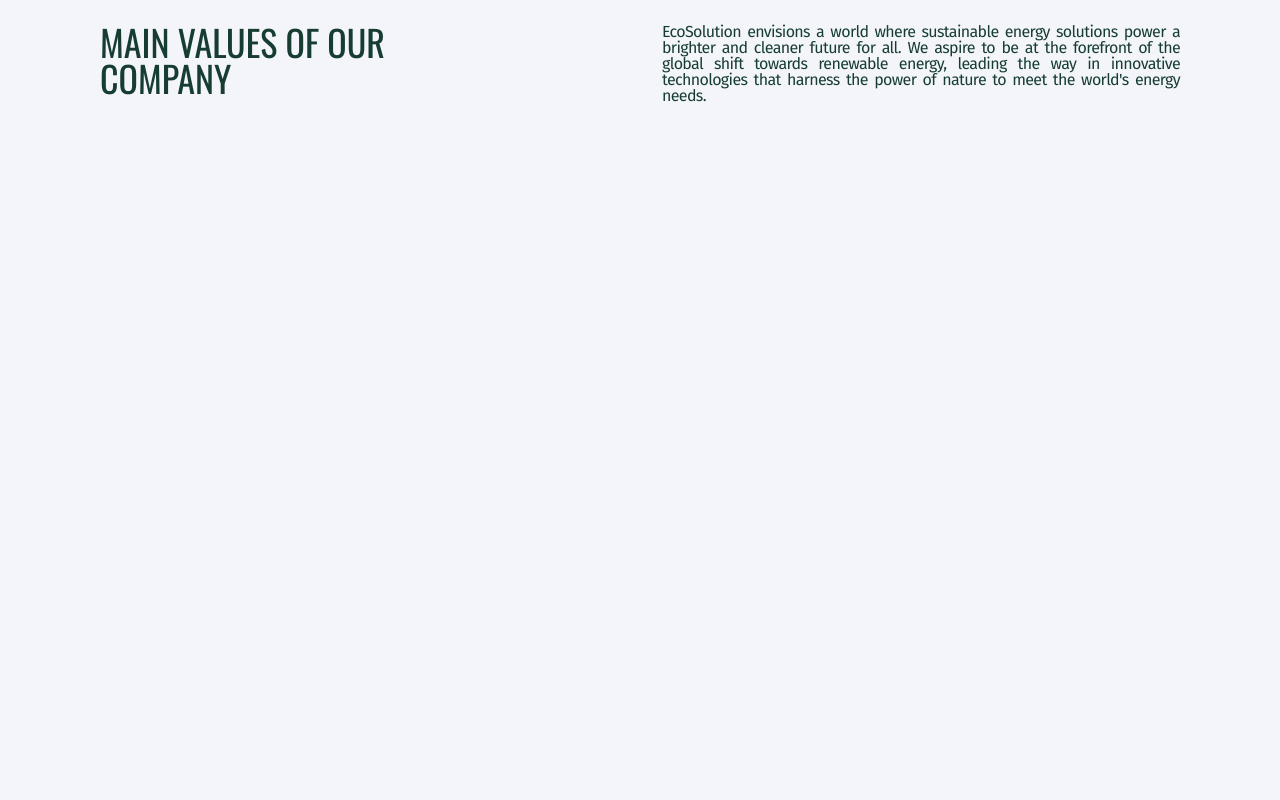
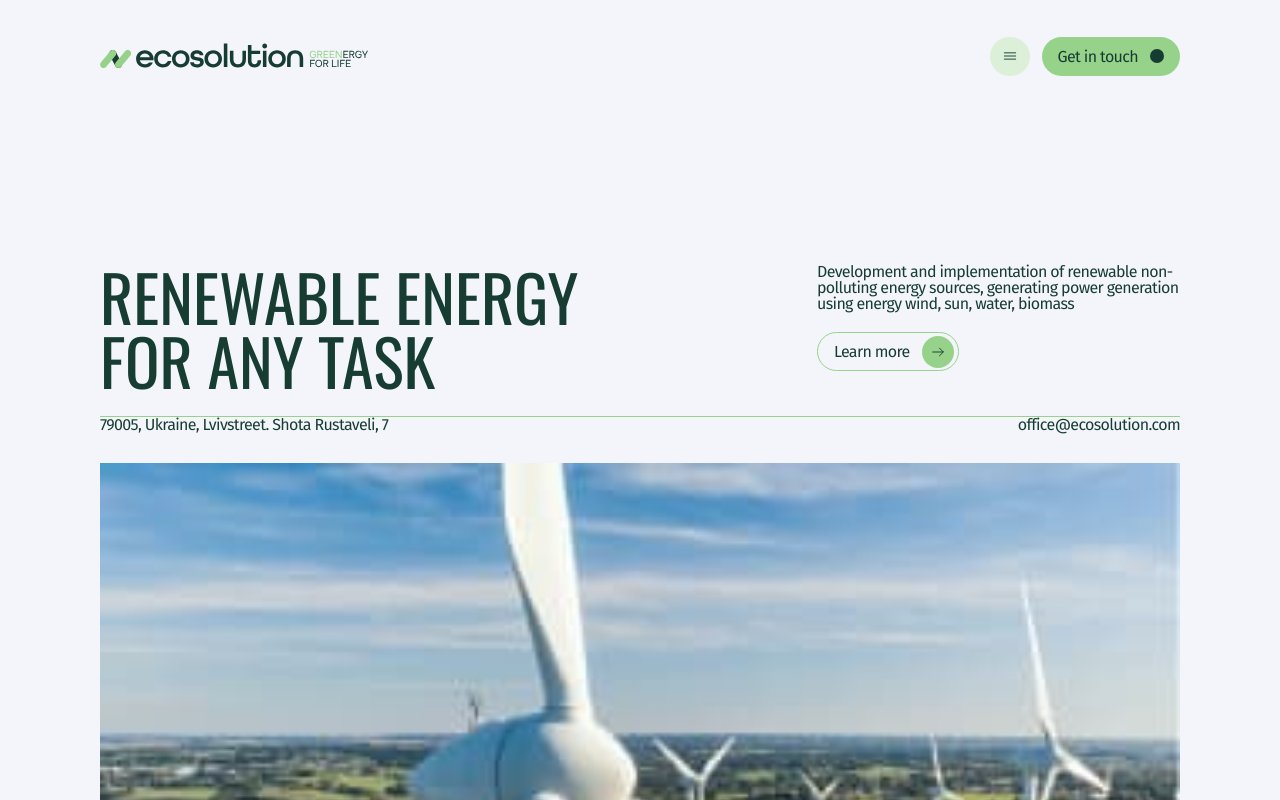
Before and after one commit to SergSmilya/ecosolution, a React (Vite) app: page / in a window 1280 px wide. Built offline with nearby package versions, Linux system fonts and the light colour scheme.

Commit message:
fixed gluk

```diff
--- a/src/components/App/App.jsx
+++ b/src/components/App/App.jsx
@@ -8,9 +8,9 @@
   return (
     <div className={app__wrapper}>
       <div className={container}>
-        {/* <Header /> */}
+        <Header />
         <Main />
-        {/* <Footer /> */}
+        <Footer />
       </div>
     </div>
   );
--- a/src/components/Main/Main.jsx
+++ b/src/components/Main/Main.jsx
@@ -6,19 +6,18 @@
 import SectionContactUs from "../SectionContactUs/SectionContactUs";
 import SectionElectricProd from "../SectionElectricProd/SectionElectricProd";
 import { Element } from "react-scroll";
-import SocialMediaComponent from "../SocialMediaComponent/SocialMediaComponent";
 
 export default function Main() {
   return (
     <Element name="main">
       <main style={{ flexGrow: 1 }}>
-        {/* <SectionWhatIsIt /> */}
-        {/* <Hero /> */}
+        <SectionWhatIsIt />
+        <Hero />
         <SectionAbout />
-        {/* <SectionElectricProd /> */}
-        {/* <SectionCases /> */}
-        {/* <SectionAsked /> */}
-        {/* <SectionContactUs /> */}
+        <SectionElectricProd />
+        <SectionCases />
+        <SectionAsked />
+        <SectionContactUs />
       </main>
     </Element>
   );
--- a/src/components/SectionAbout/SectionAbout.jsx
+++ b/src/components/SectionAbout/SectionAbout.jsx
@@ -30,7 +30,7 @@
           way in innovative technologies that harness the power of nature to
           meet the world's energy needs.
         </p>
-        {/* <div className={clsx(block__list, left)}>
+        <div className={clsx(block__list, left)}>
           <ul className={card__list}>
             <li>
               <BenefitItem nameIcon="openness" nameBenefit="Openness">
@@ -64,7 +64,7 @@
               </BenefitItem>
             </li>
           </ul>
-        </div> */}
+        </div>
       </Element>
     </section>
   );
```
